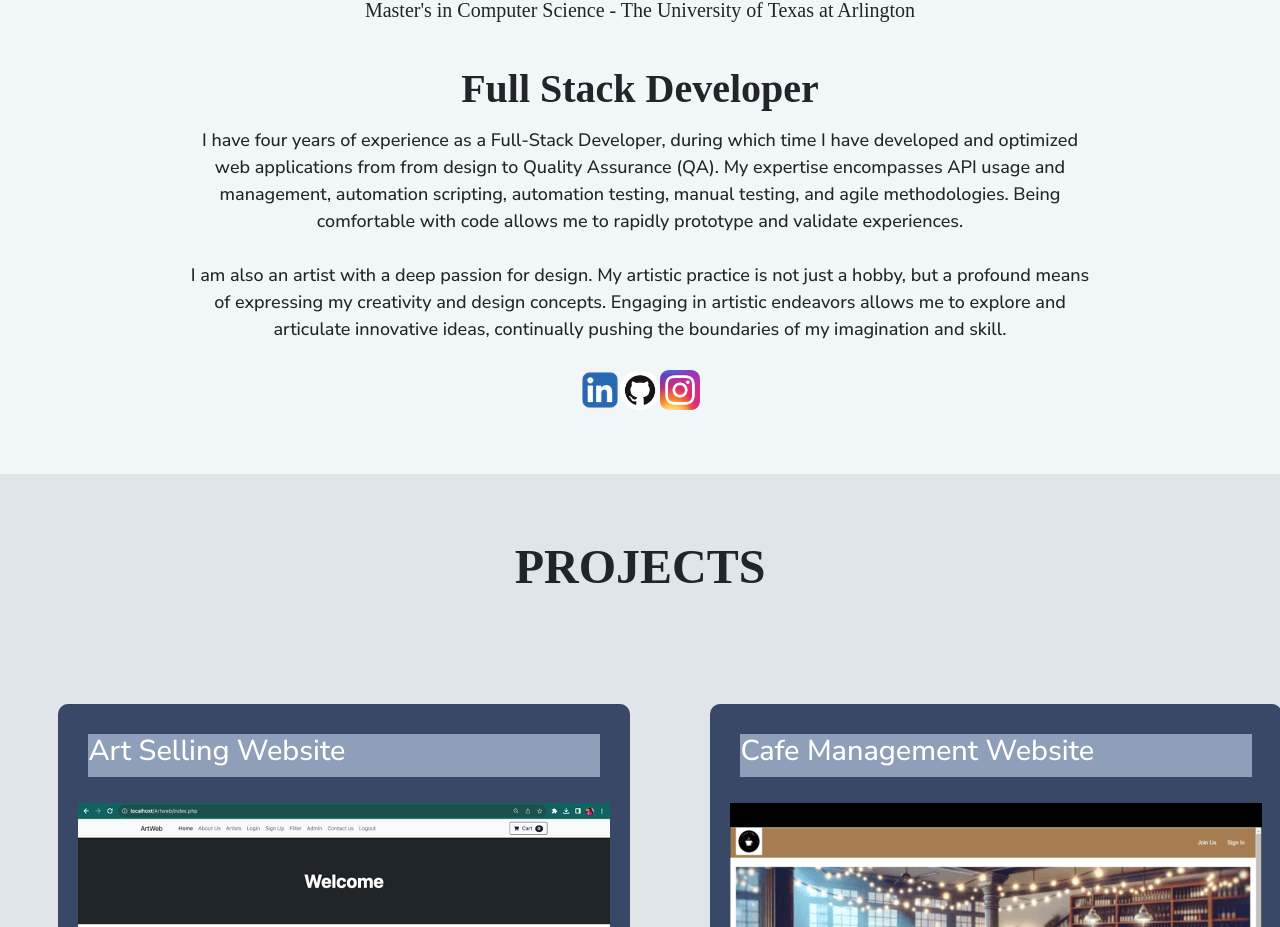
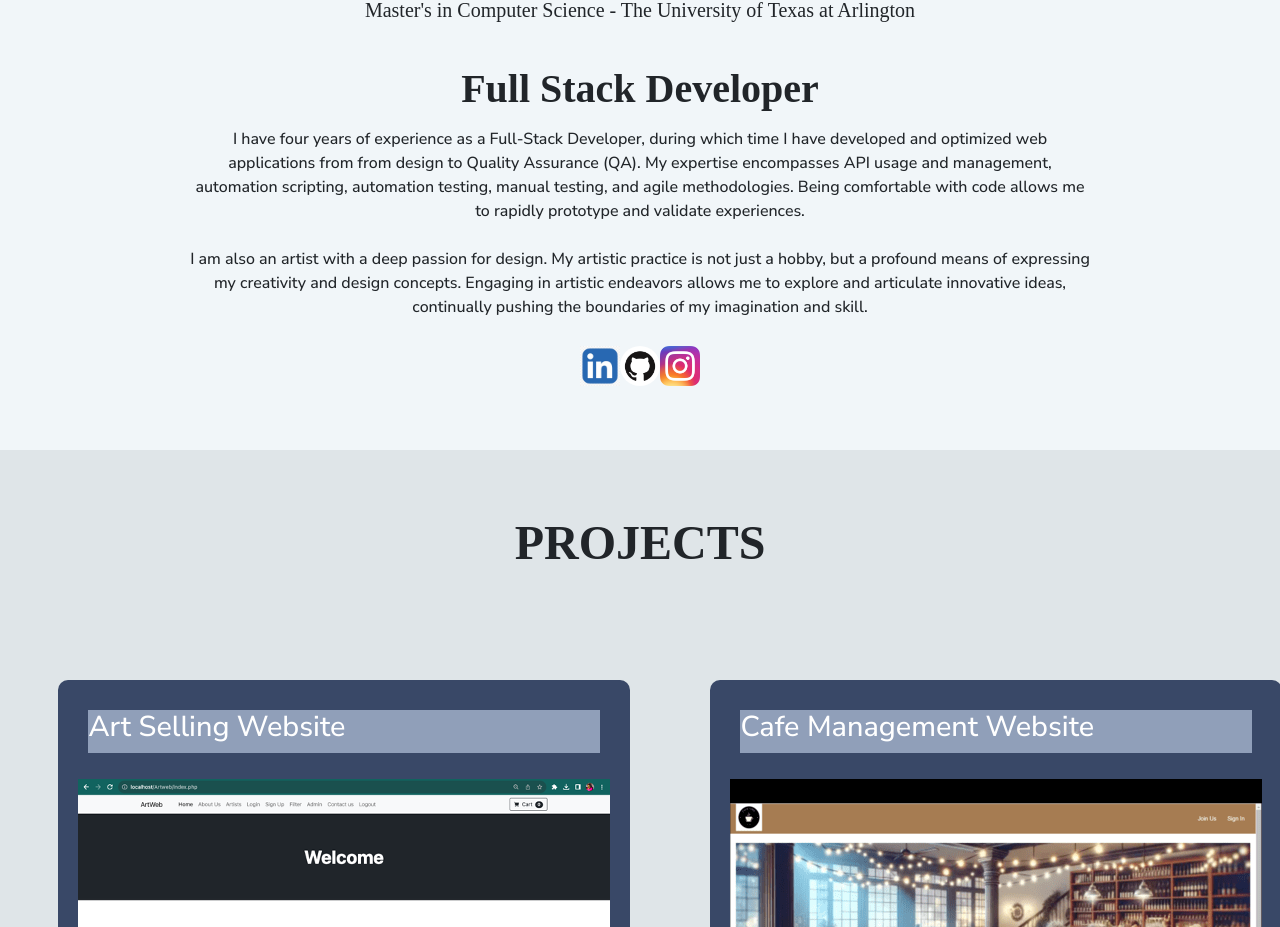
Before and after one commit to sricharitha16/pf-2, a React (Create React App) app: page /about in a window 1280 px wide. Shown: the part 1074-2001 px from the top of the page. Built offline with nearby package versions, Linux system fonts and the light colour scheme.

Commit message:
Update About.css

```diff
--- a/src/component/About.css
+++ b/src/component/About.css
@@ -52,7 +52,7 @@
 
  .about-para{
      max-width: 900px;
-     font-size: 18px;
+     font-size: 1rem;
  }
 
  .about-logo{
```
